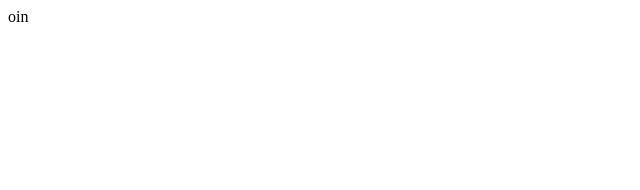
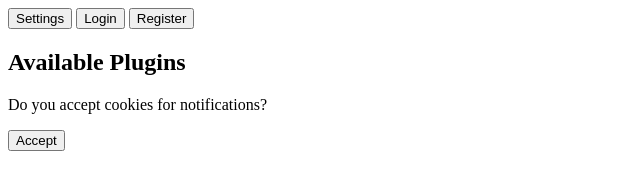
Before and after one commit to Maxeedeeeeee/login-system-test, a plain HTML site: page index.html in a window 1280 px wide. Shown: the whole page, without its empty margins (0-640 px from the left). Drawn offline with Linux system fonts and the light colour scheme.

Commit message:
Update index.html

```diff
--- a/index.html
+++ b/index.html
@@ -1 +1,28 @@
-oin
+<!DOCTYPE html>
+<html lang="en">
+<head>
+    <meta charset="UTF-8">
+    <meta name="viewport" content="width=device-width, initial-scale=1.0">
+    <title>Plugin Management</title>
+    <link rel="stylesheet" href="styles.css">
+</head>
+<body class="default">
+    <div id="navbar">
+        <button onclick="showSection('settings')">Settings</button>
+        <button onclick="showSection('login')">Login</button>
+        <button onclick="showSection('register')">Register</button>
+    </div>
+
+    <div id="plugin-list">
+        <h2>Available Plugins</h2>
+        <div id="plugins"></div>
+    </div>
+
+    <div id="cookie-banner">
+        <p>Do you accept cookies for notifications?</p>
+        <button onclick="acceptCookies()">Accept</button>
+    </div>
+
+    <script src="script.js"></script>
+</body>
+</html>
```
